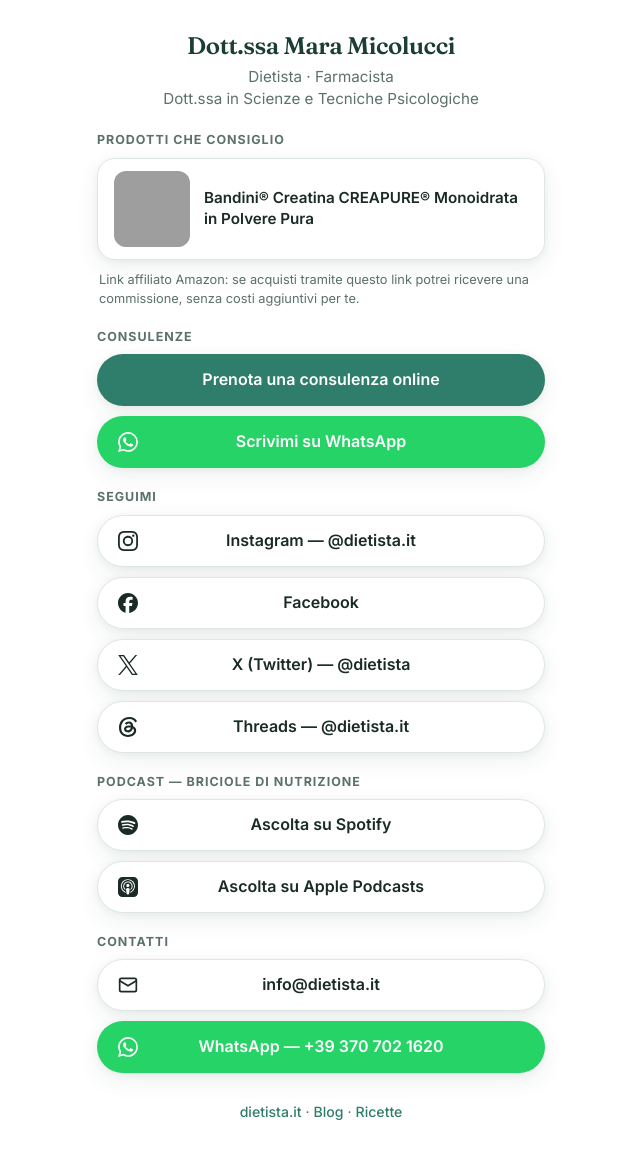
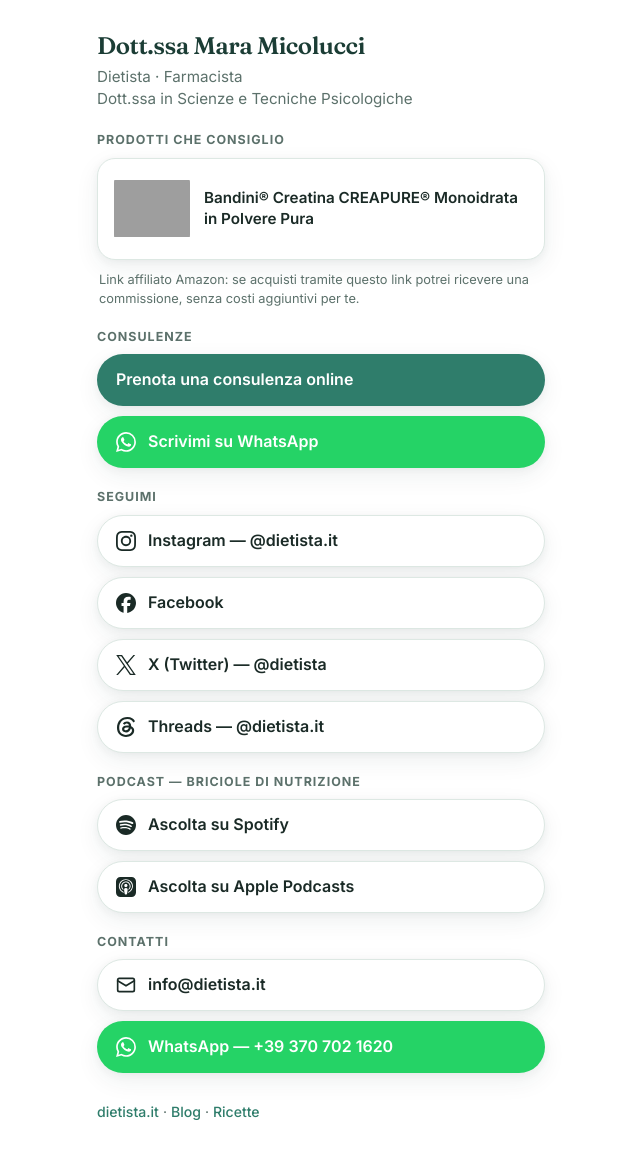
Before and after one commit to curlybracketshq/dietista.it, a Jekyll site: the page built from links/index.html, in a window 1280 px wide. Shown: the whole page, without its empty margins (319-959 px from the left). Built offline with Jekyll 4.4.1, drawn with Linux system fonts in a browser that asks for light colours; grey boxes are pictures that could not be loaded.

Commit message:
fix: left-align /links/ content, fit product thumbnail

```diff
--- a/links/index.html
+++ b/links/index.html
@@ -57,29 +57,28 @@ description: Dott.ssa Mara Micolucci, dietista e farmacista, consulenze nutrizio
 <style>
 /* /links/ — mobile-first link-in-bio. Scoped to this page. */
 .links-wrap{max-width:480px;margin:0 auto;padding:32px 16px 48px}
-.links-profile{text-align:center;margin-bottom:8px}
+.links-profile{text-align:left;margin-bottom:8px}
 .links-name{font-size:1.5rem;margin:0 0 6px}
 .links-tagline{margin:0 0 8px;color:var(--muted,#5C716B);font-size:.95rem;line-height:1.5}
 .links-group{margin-top:22px}
 .links-heading{font-family:Inter,system-ui,sans-serif;font-size:.78rem;font-weight:700;letter-spacing:.08em;text-transform:uppercase;color:var(--muted,#5C716B);margin:0 0 10px}
-.link-btn{position:relative;display:flex;align-items:center;justify-content:center;width:100%;min-height:52px;padding:13px 18px;margin:0 0 10px;border:1px solid var(--border,#DDE8E3);border-radius:999px;background:#fff;color:var(--ink,#1A2A26);font-weight:600;font-size:1rem;line-height:1.35;text-decoration:none;box-shadow:var(--shadow,0 8px 24px rgba(27,61,53,.07))}
-.link-btn>span{width:100%;text-align:center}
+.link-btn{display:flex;align-items:center;justify-content:flex-start;gap:12px;width:100%;min-height:52px;padding:13px 18px;margin:0 0 10px;border:1px solid var(--border,#DDE8E3);border-radius:999px;background:#fff;color:var(--ink,#1A2A26);font-weight:600;font-size:1rem;line-height:1.35;text-decoration:none;box-shadow:var(--shadow,0 8px 24px rgba(27,61,53,.07))}
+.link-btn>span{flex:1;text-align:left}
 .link-btn:hover{border-color:var(--green-600,#3A9D8A);color:var(--green-800,#224F44);text-decoration:none;transform:translateY(-1px)}
-.link-icon{position:absolute;left:20px;top:50%;transform:translateY(-50%);width:20px;height:20px;flex:0 0 20px}
+.link-icon{width:20px;height:20px;flex:0 0 20px}
 .link-btn-primary{background:var(--green-700,#2F7D6B);border-color:transparent;color:#fff}
 .link-btn-primary:hover{background:var(--green-800,#224F44);color:#fff}
 .link-btn-whatsapp{background:var(--whatsapp,#25D366);border-color:transparent;color:#fff}
 .link-btn-whatsapp:hover{background:var(--whatsapp-hover,#1FB356);color:#fff}
 .link-affiliate{justify-content:flex-start;gap:14px;border-radius:18px;padding:12px 16px;text-align:left}
 .link-affiliate>span{text-align:left;font-size:.95rem}
-.link-thumb{width:76px;height:76px;border-radius:12px;object-fit:cover;flex:0 0 76px;background:#fff}
+.link-thumb{width:76px;height:76px;border-radius:12px;object-fit:contain;flex:0 0 76px;background:#fff}
 .links-note{font-size:.8rem;color:var(--muted,#5C716B);margin:2px 2px 0;line-height:1.5}
-.links-footer{margin-top:28px;text-align:center;font-size:.88rem;color:var(--muted,#5C716B)}
+.links-footer{margin-top:28px;text-align:left;font-size:.88rem;color:var(--muted,#5C716B)}
 .links-footer a{font-weight:500}
 @media (max-width:380px){
   .links-wrap{padding:24px 12px 40px}
   .link-btn{font-size:.95rem;min-height:50px}
-  .link-icon{left:16px}
   .link-thumb{width:64px;height:64px;flex-basis:64px}
 }
 </style>
```
